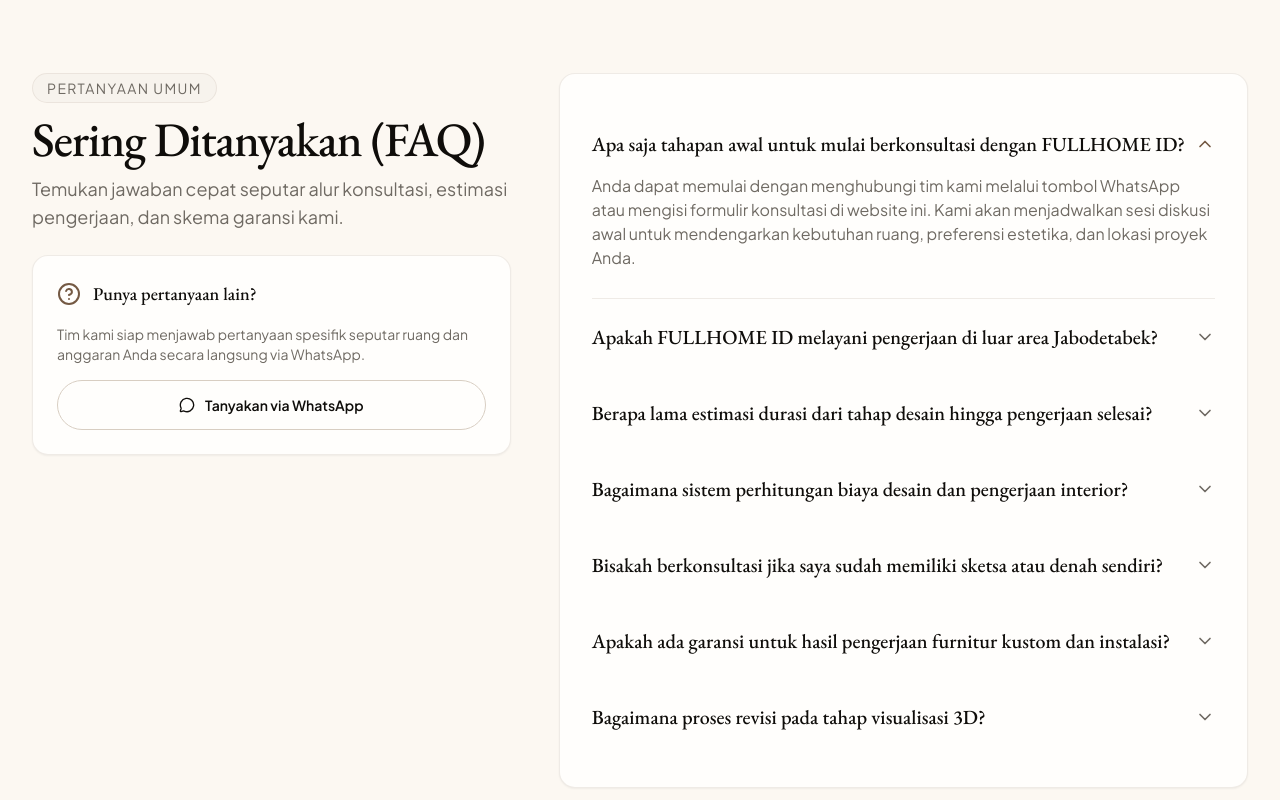
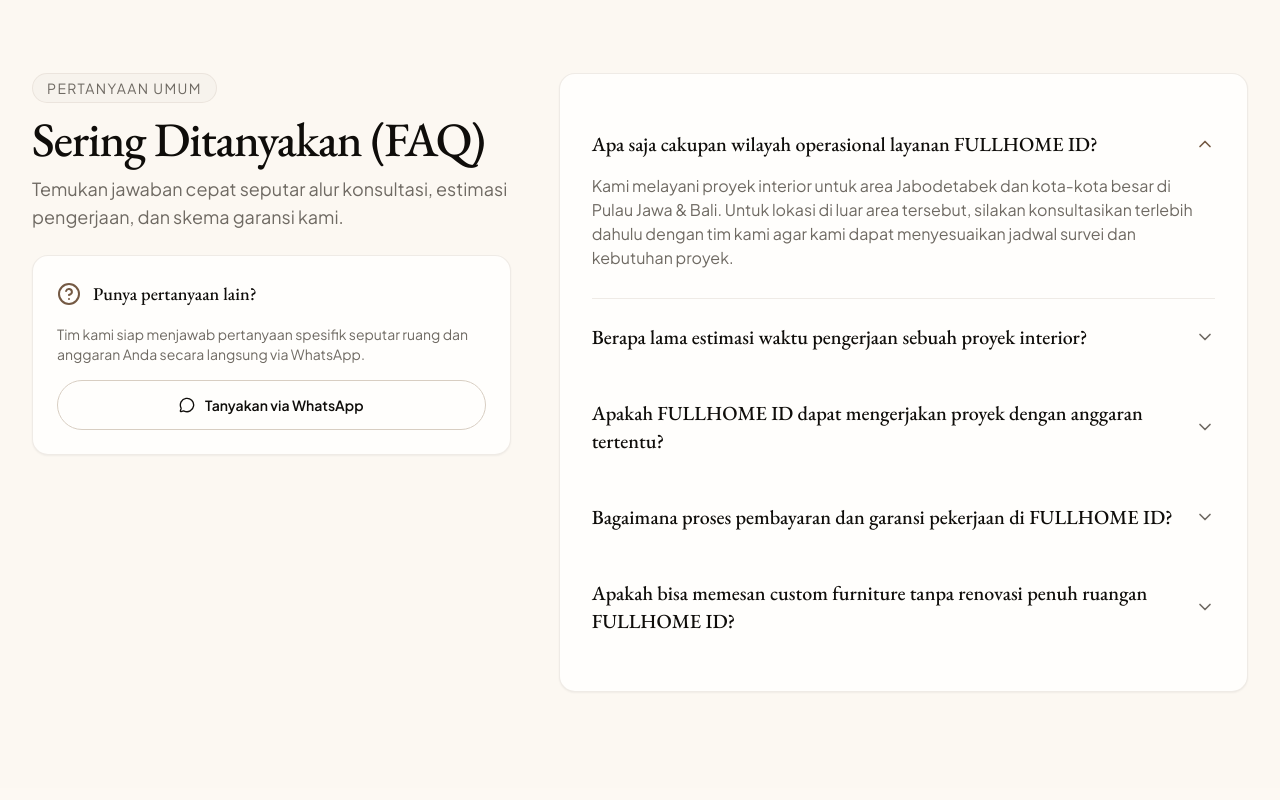
Before and after one commit to Trlgy-17/FH, a Next.js app: page / in a window 1280 px wide. Shown: the part 8980-9780 px from the top of the page. Built offline with nearby package versions, Linux system fonts and the light colour scheme; no server answers.

Commit message:
docs: update FAQ content questions and answers and add whitespace-pre-line support

```diff
--- a/src/components/ui/accordion.tsx
+++ b/src/components/ui/accordion.tsx
@@ -52,7 +52,7 @@
         )}
       >
         <div className="overflow-hidden">
-          <p>{answer}</p>
+          <p className="whitespace-pre-line">{answer}</p>
         </div>
       </div>
     </div>
--- a/src/data/faq.ts
+++ b/src/data/faq.ts
@@ -3,44 +3,32 @@
 export const faqData: FaqItem[] = [
   {
     id: "faq-1",
-    question: "Apa saja tahapan awal untuk mulai berkonsultasi dengan FULLHOME ID?",
+    question: "Apa saja cakupan wilayah operasional layanan FULLHOME ID?",
     answer:
-      "Anda dapat memulai dengan menghubungi tim kami melalui tombol WhatsApp atau mengisi formulir konsultasi di website ini. Kami akan menjadwalkan sesi diskusi awal untuk mendengarkan kebutuhan ruang, preferensi estetika, dan lokasi proyek Anda.",
+      "Kami melayani proyek interior untuk area Jabodetabek dan kota-kota besar di Pulau Jawa & Bali. Untuk lokasi di luar area tersebut, silakan konsultasikan terlebih dahulu dengan tim kami agar kami dapat menyesuaikan jadwal survei dan kebutuhan proyek.",
   },
   {
     id: "faq-2",
-    question: "Apakah FULLHOME ID melayani pengerjaan di luar area Jabodetabek?",
+    question: "Berapa lama estimasi waktu pengerjaan sebuah proyek interior?",
     answer:
-      "Fokus utama area layanan kami adalah Jabodetabek dan sekitarnya. Namun, untuk proyek hunian atau ruang komersial skala tertentu di luar wilayah tersebut, kami terbuka untuk diskusi teknis dan survey khusus.",
+      "Durasi pengerjaan bergantung pada jenis pekerjaan dan skala proyek. Secara umum, proses dimulai dari konsultasi & estimasi awal, dilanjutkan survei lokasi, desain 2D, pengembangan desain 3D setelah deposit, produksi, hingga instalasi.\n\nEstimasi produksi umumnya 14–21 hari kerja, sedangkan proyek dengan lingkup lebih besar dapat memerlukan waktu yang disesuaikan. Jadwal pengerjaan akan kami informasikan secara jelas sebelum produksi dimulai.",
   },
   {
     id: "faq-3",
-    question: "Berapa lama estimasi durasi dari tahap desain hingga pengerjaan selesai?",
+    question: "Apakah FULLHOME ID dapat mengerjakan proyek dengan anggaran tertentu?",
     answer:
-      "Tahap perancangan desain 3D umumnya membutuhkan waktu 2 hingga 4 minggu tergantung pada skala dan luas ruangan. Setelah persetujuan RAB, proses produksi furnitur di workshop dan instalasi lapangan berkisar antara 4 hingga 8 minggu.",
+      "Tentu. Kami akan menyesuaikan konsep desain, pemilihan material, dan spesifikasi sesuai dengan anggaran yang telah Anda siapkan tanpa mengurangi fungsi maupun kualitas hasil akhir. Pada tahap konsultasi awal, tim kami akan memberikan estimasi biaya agar Anda memiliki gambaran yang jelas sebelum melanjutkan ke tahap berikutnya.",
   },
   {
     id: "faq-4",
-    question: "Bagaimana sistem perhitungan biaya desain dan pengerjaan interior?",
+    question: "Bagaimana proses pembayaran dan garansi pekerjaan di FULLHOME ID?",
     answer:
-      "Perhitungan biaya bersifat transparan dan disesuaikan dengan luas ruangan, tingkat kerumitan desain, serta pilihan spesifikasi material. Setelah survey dan konsep 2D disetujui, kami menyajikan Rencana Anggaran Biaya (RAB) terperinci tanpa biaya tersembunyi.",
+      "Pembayaran dilakukan secara bertahap agar proses proyek lebih aman dan transparan.\n\nDP 50% setelah desain dan penawaran harga disetujui sebagai tanda dimulainya produksi.\nTermin kedua dibayarkan saat progres produksi mencapai sekitar 40%, disertai update progres dari tim kami.\nPelunasan dilakukan setelah seluruh proses instalasi selesai sesuai ruang lingkup pekerjaan yang telah disepakati.\n\nSeluruh harga sudah termasuk proses produksi hingga instalasi di lokasi, sehingga Anda tidak perlu mencari tim pemasangan terpisah. Kami juga memberikan garansi pengerjaan hingga 6 bulan sebagai bentuk komitmen terhadap kualitas hasil yang kami kerjakan.",
   },
   {
     id: "faq-5",
-    question: "Bisakah berkonsultasi jika saya sudah memiliki sketsa atau denah sendiri?",
+    question: "Apakah bisa memesan custom furniture tanpa renovasi penuh ruangan FULLHOME ID?",
     answer:
-      "Tentu saja. Kami sangat menyambut jika Anda sudah memiliki ide awal, denah dari pengembang, atau moodboard referensi. Tim kami akan membantu mengoptimalkan fungsi dan estetikanya sesuai karakter Warm Minimal Luxury.",
-  },
-  {
-    id: "faq-6",
-    question: "Apakah ada garansi untuk hasil pengerjaan furnitur kustom dan instalasi?",
-    answer:
-      "Ya, setiap pekerjaan renovasi dan furnitur kustom FULLHOME ID dilengkapi dengan jaminan pemeliharaan (garansi pengerjaan) setelah serah terima kunci untuk memastikan seluruh aksesoris dan material berfungsi dengan sempurna.",
-  },
-  {
-    id: "faq-7",
-    question: "Bagaimana proses revisi pada tahap visualisasi 3D?",
-    answer:
-      "Kami memberikan sesi revisi terstruktur pada tahap pengembangan visual 3D untuk memastikan setiap detail tekstur, warna, dan pencahayaan sudah sesuai 100% dengan ekspektasi Anda sebelum masuk ke tahap produksi.",
+      "Bisa. Anda dapat memesan berbagai kebutuhan custom furniture seperti kitchen set, wardrobe, TV cabinet, meja kerja, vanity, maupun furniture built-in lainnya tanpa harus melakukan renovasi keseluruhan ruangan. Tim kami tetap akan melakukan survei, pengukuran, proses desain, produksi, hingga instalasi agar hasilnya presisi dan sesuai dengan kebutuhan ruang Anda.",
   },
 ];
```
